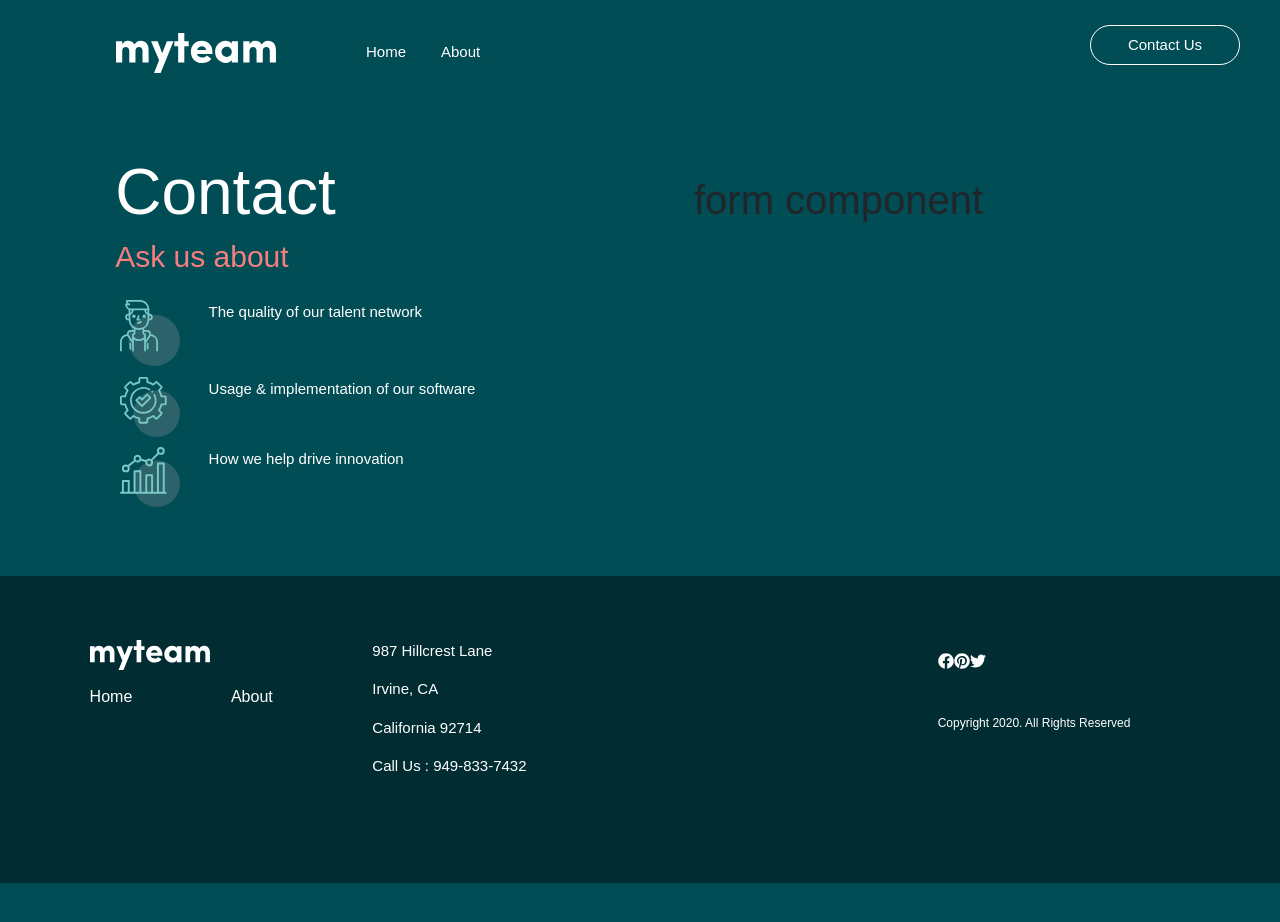
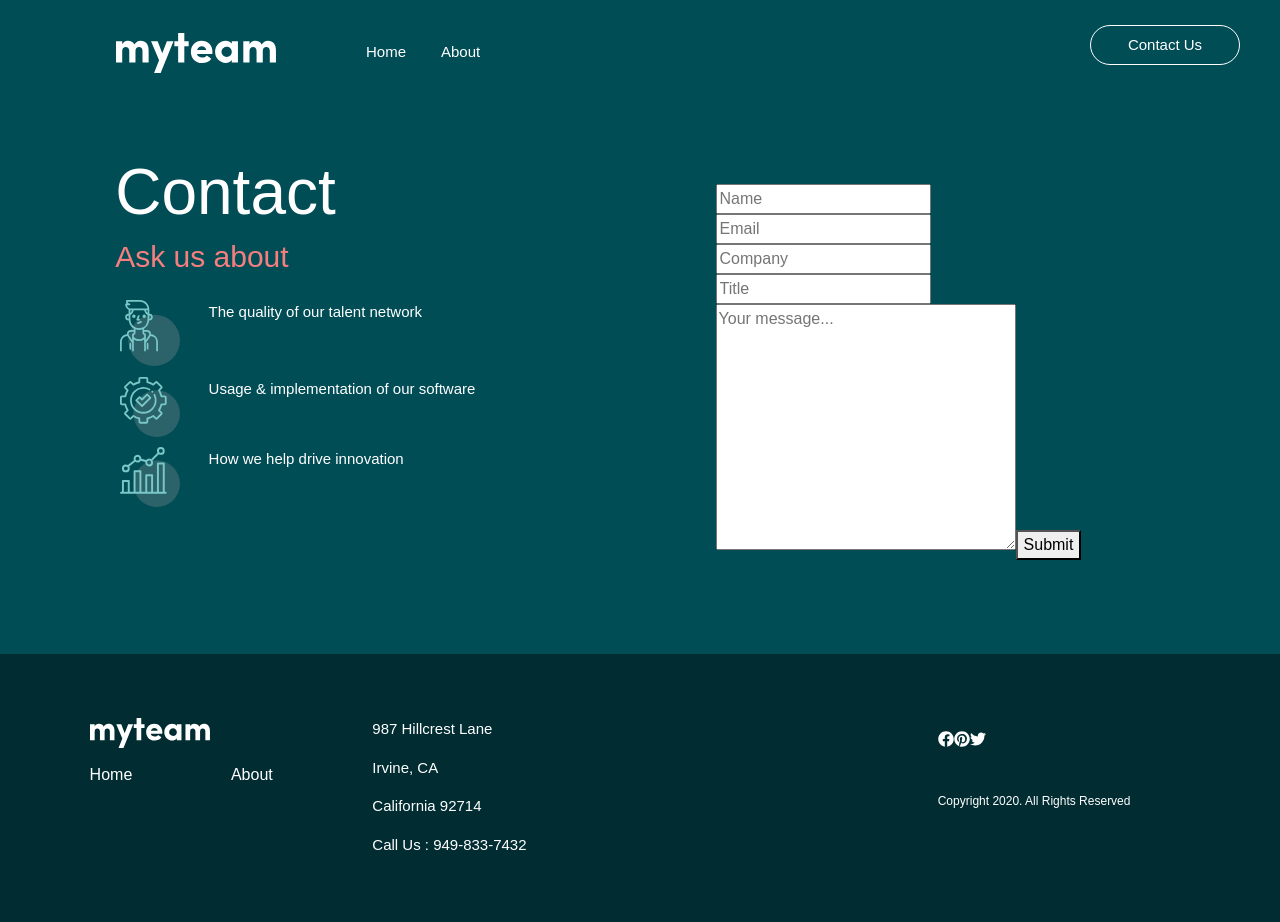
Before and after one commit to clf94-dev/myteam-vue, a Vue app: page /contact in a window 1280 px wide. Shown: the top 922 px of the page. Before the commit the page ends 883 px from the top, so only its background shows below. Built offline with nearby package versions, Linux system fonts and the light colour scheme.

Commit message:
added form component struct

```diff
--- a/src/components/Form.vue
+++ b/src/components/Form.vue
@@ -1,7 +1,13 @@
 <template>
-<div>
-    <h1>form component</h1>
-</div>
+<form class="form-col">
+    <input type="text" placeholder="Name">
+    <input type="text" placeholder="Email">
+    <input type="text" placeholder="Company">
+    <input type="text" placeholder="Title">
+    <textarea placeholder="Your message..." name="message" id="" cols="30" rows="10"></textarea>
+
+    <button type="submit" class="submit-btn"> Submit </button>
+</form>
 </template>
 
 <script>
```
